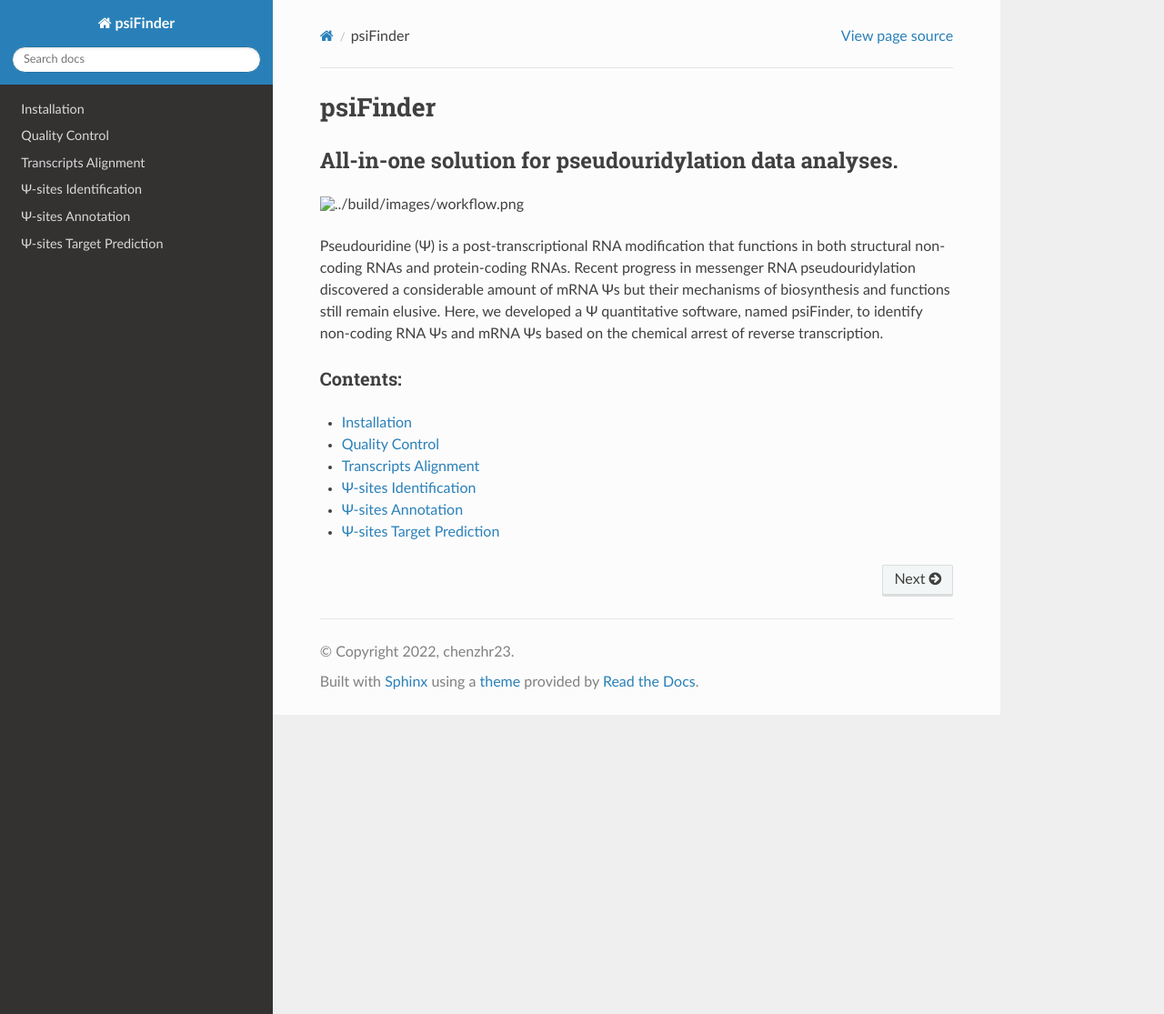
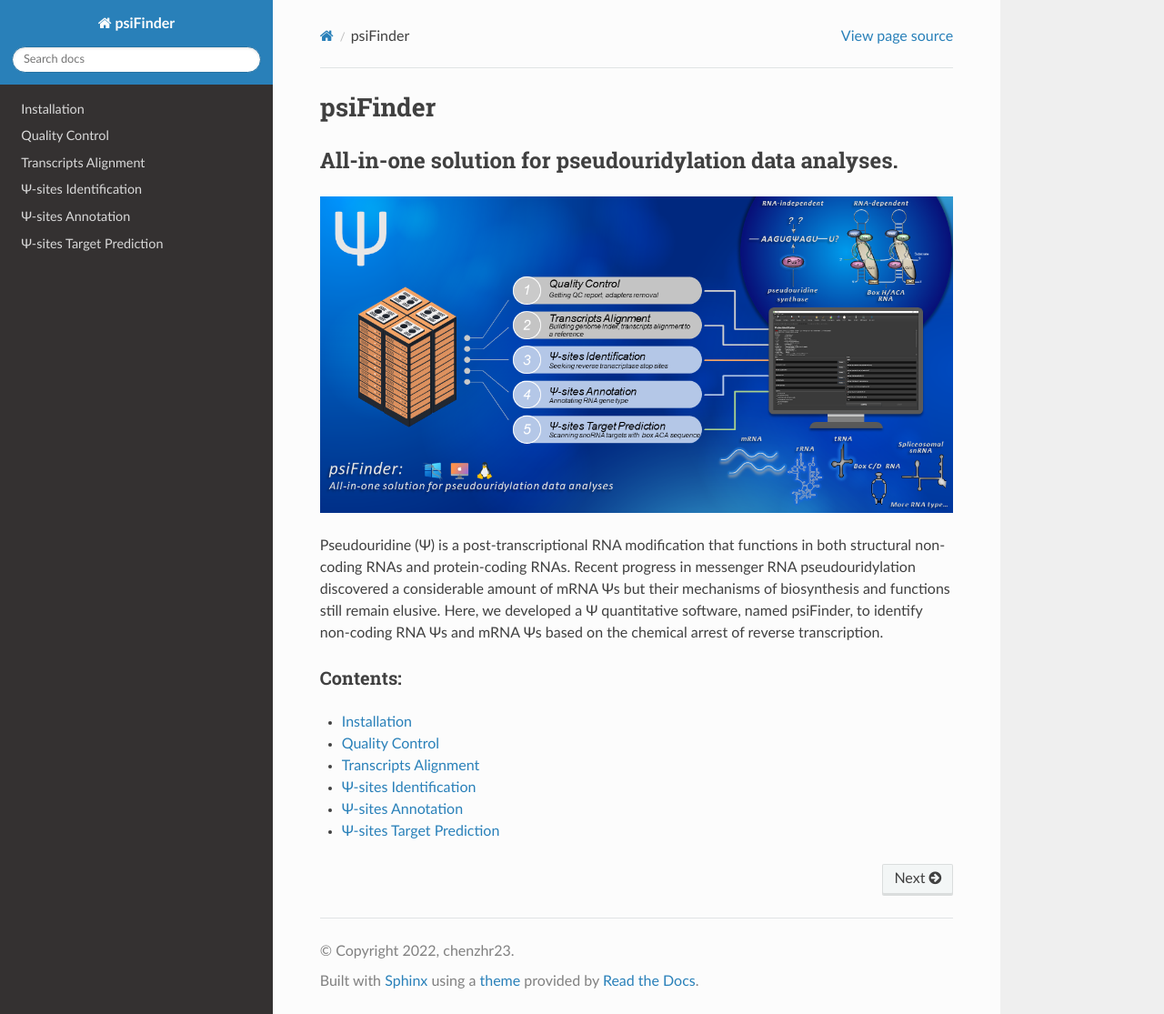
Before and after one commit to chenzhr23/psiFinder_docs, a Sphinx documentation site: the page built from source/index.rst, in a window 1280 px wide and 1115 px high. Shown: the whole window at 91% size. Built offline with Sphinx 7.4.7 and the Read the Docs theme 2.0.0, drawn with Linux system fonts in a browser that asks for light colours.

Commit message:
first commit

```diff
--- a/source/index.rst
+++ b/source/index.rst
@@ -10,7 +10,7 @@ psiFinder
 All-in-one solution for pseudouridylation data analyses.
 =======================================================================================================================================================================================
 
-.. image:: ../build/images/workflow.png
+.. image:: ./images/workflow.png
 
 Pseudouridine (Ψ) is a post-transcriptional RNA modification that functions in both structural non-coding RNAs and protein-coding RNAs. Recent progress in messenger RNA pseudouridylation discovered a considerable amount of mRNA Ψs but their mechanisms of biosynthesis and functions still remain elusive. Here, we developed a Ψ quantitative software, named psiFinder, to identify non-coding RNA Ψs and mRNA Ψs based on the chemical arrest of reverse transcription.
 
```
Also changed, not shown: source/images/workflow.png (added).
